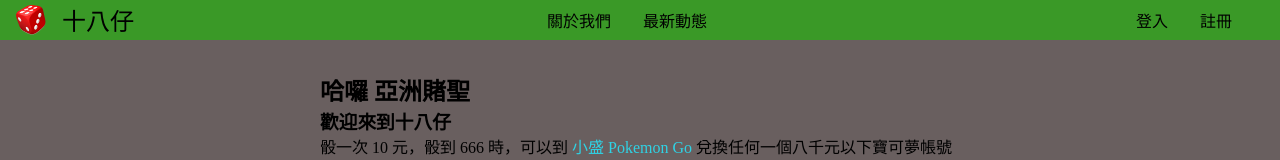
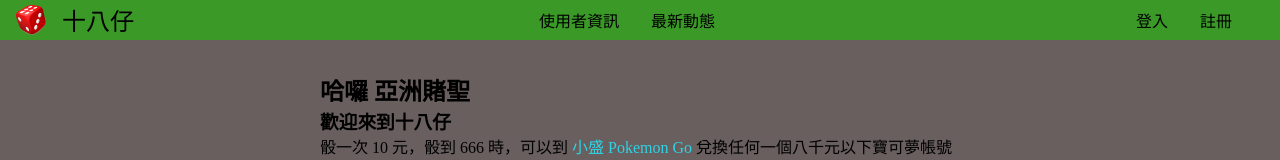
Before and after one commit to DickLan/dice-react, a Next.js app: page / in a window 1280 px wide. Shown: the top 160 px of the page. Built offline with nearby package versions, Linux system fonts and the light colour scheme; no server answers.

Commit message:
add dynamic user router page for trial

```diff
--- a/components/navbar/index.tsx
+++ b/components/navbar/index.tsx
@@ -15,6 +15,17 @@ export default function Navbar() {
       登入
     </Link>
   );
+
+  let currentUserInLS;
+  let currentUserId;
+  if (isAuthenticated) {
+    currentUserInLS = localStorage.getItem("currentUser");
+    if (currentUserInLS) {
+      // console.log("currentUserInLS", currentUserInLS);
+      console.log("JSON.parse(currentUserInLS)", JSON.parse(currentUserInLS));
+      currentUserId = JSON.parse(currentUserInLS).id;
+    }
+  }
 
   return (
     <>
@@ -35,9 +46,19 @@ export default function Navbar() {
         </div>
 
         <div className="nav-mid">
-          <Link className={style["nav-mid-link"]} href="/about">關於我們</Link>
+          {/* <Link className={style["nav-mid-link"]} href="/about">
+            關於我們
+          </Link> */}
+          <Link
+            className={style["nav-mid-link"]}
+            href={`/users/${currentUserId}`}
+          >
+            使用者資訊
+          </Link>
           {/* 最新動態 練習用  嘗試動態nextjs的渲染 可以用骰骰子紀錄來暫時做測試用 之後要拿掉 */}
-          <Link className={style["nav-mid-link"]} href="/feeds">最新動態</Link>
+          <Link className={style["nav-mid-link"]} href="/feeds">
+            最新動態
+          </Link>
         </div>
 
         {/* 如果包含特殊字符 例如`-`  要用[]來訪問 */}
--- a/pages/home.module.css
+++ b/pages/home.module.css
@@ -98,7 +98,3 @@
   font-family: Arial, Helvetica, sans-serif;
   color: #24a76c;
 }
-
-.queue-user-names{
-
-}
```
Also changed, not shown: pages/users/[...userId].tsx (added, +25 -0 lines).
